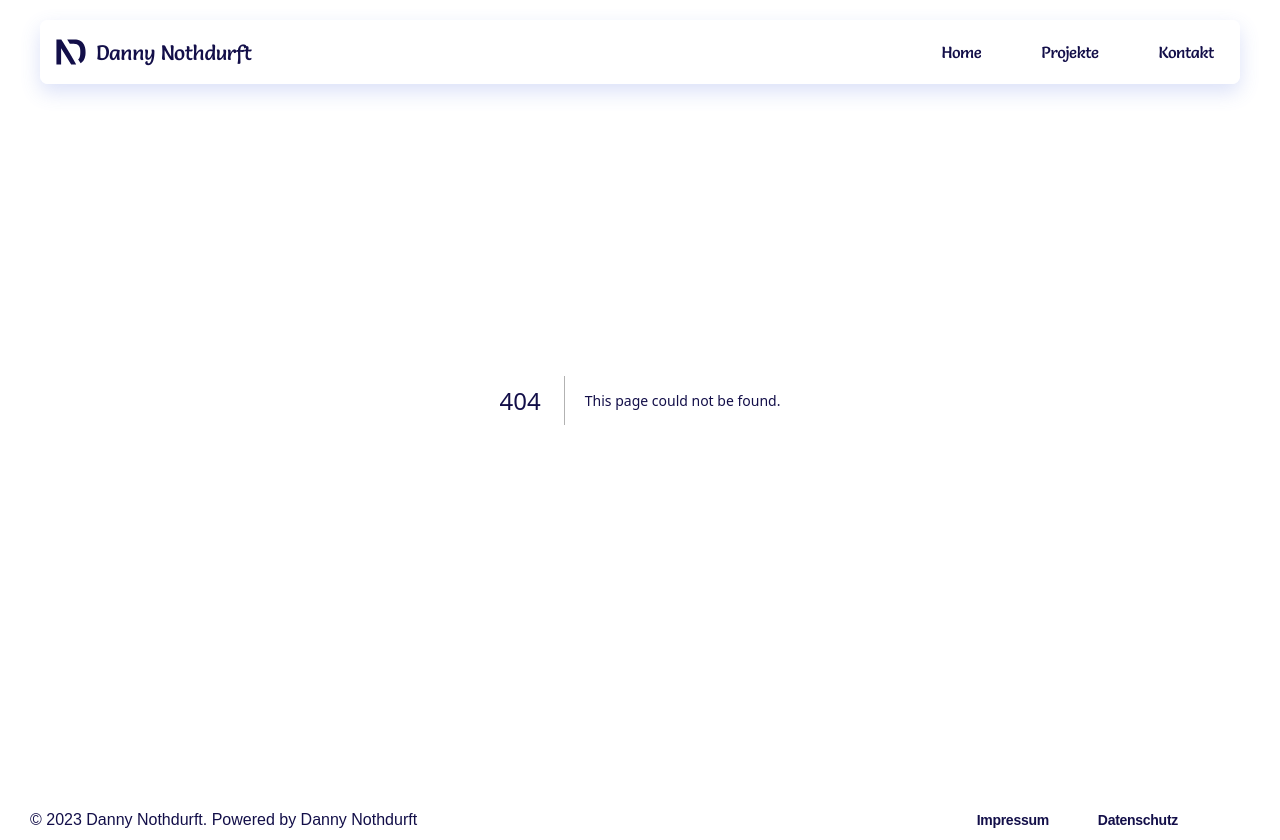
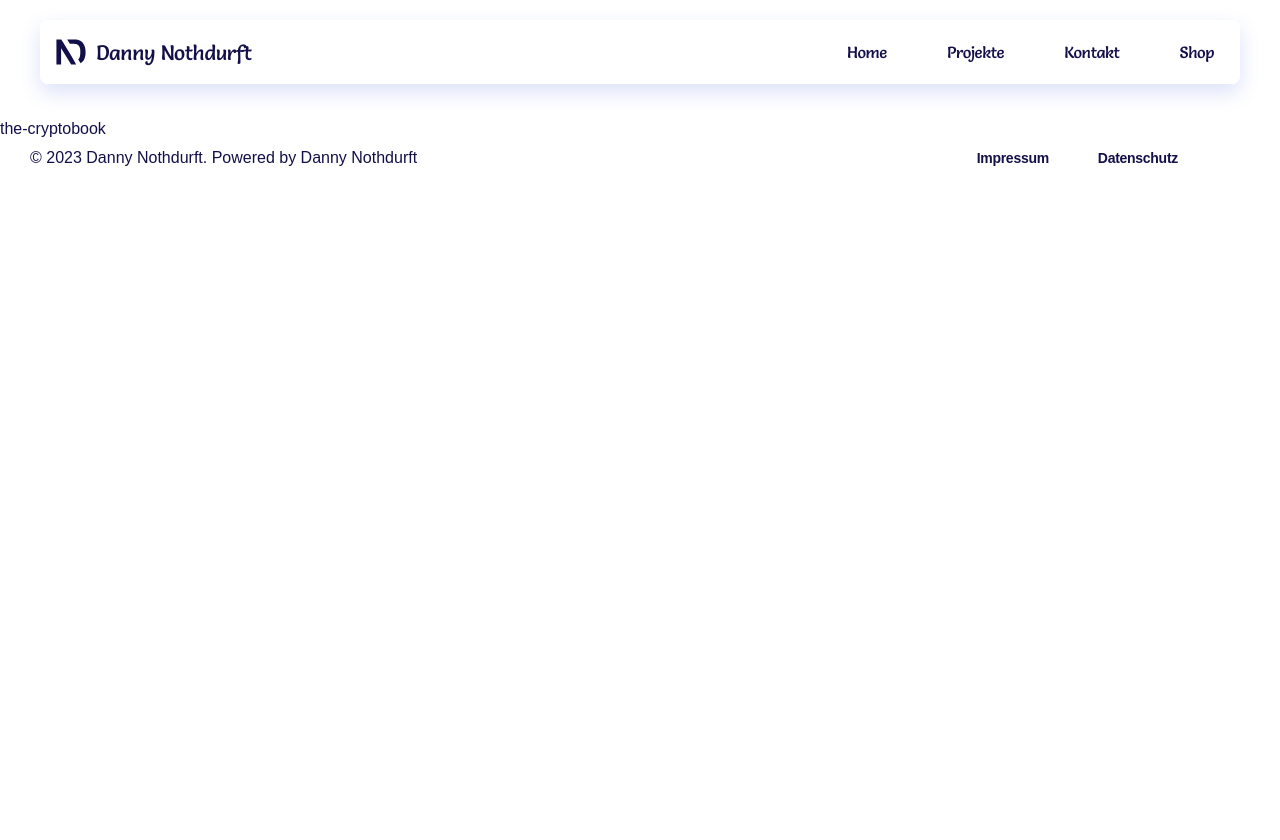
Before and after one commit to dannynothdurft/danny, a Next.js app: page /shop in a window 1280 px wide. Before the commit this address had no page. After the commit the page ends 800 px from the top, so only its background shows below. Built offline with nearby package versions, Linux system fonts and the light colour scheme.

Commit message:
Shop eingebaut

```diff
--- /dev/null
+++ b/src/app/(pages)/shop/page.tsx
@@ -0,0 +1,38 @@
+"use client";
+import React, { useEffect } from "react";
+
+function ShopPage() {
+  useEffect(() => {
+    function loadSpreadShopScript() {
+      const script = document.createElement("script");
+      script.type = "text/javascript";
+      script.src =
+        "https://the-cryptobook.myspreadshop.de/shopfiles/shopclient/shopclient.nocache.js";
+      document.body.appendChild(script);
+    }
+
+    loadSpreadShopScript();
+  }, []);
+
+  return (
+    <div id="myShop" style={{ marginTop: "120px" }}>
+      <a href="https://the-cryptobook.myspreadshop.de">the-cryptobook</a>
+      <div
+        dangerouslySetInnerHTML={{
+          __html: `
+        <script type="text/javascript">
+          var spread_shop_config = {
+            shopName: 'the-cryptobook',
+            locale: 'de_DE',
+            prefix: 'https://the-cryptobook.myspreadshop.de',
+            baseId: 'myShop'
+          };
+        </script>
+      `,
+        }}
+      />
+    </div>
+  );
+}
+
+export default ShopPage;
--- a/src/components/navbar/index.tsx
+++ b/src/components/navbar/index.tsx
@@ -15,6 +15,7 @@ function Navbar() {
     { href: "/", name: "Home", svg: "/svg/me.svg" },
     { href: "/projekte", name: "Projekte", svg: "/svg/projects.svg" },
     { href: "/kontakt", name: "Kontakt", svg: "/svg/contact.svg" },
+    { href: "/shop", name: "Shop", svg: "/svg/shop.svg" },
   ];
 
   return (
```
Also changed, not shown: public/svg/shop.svg (added).
